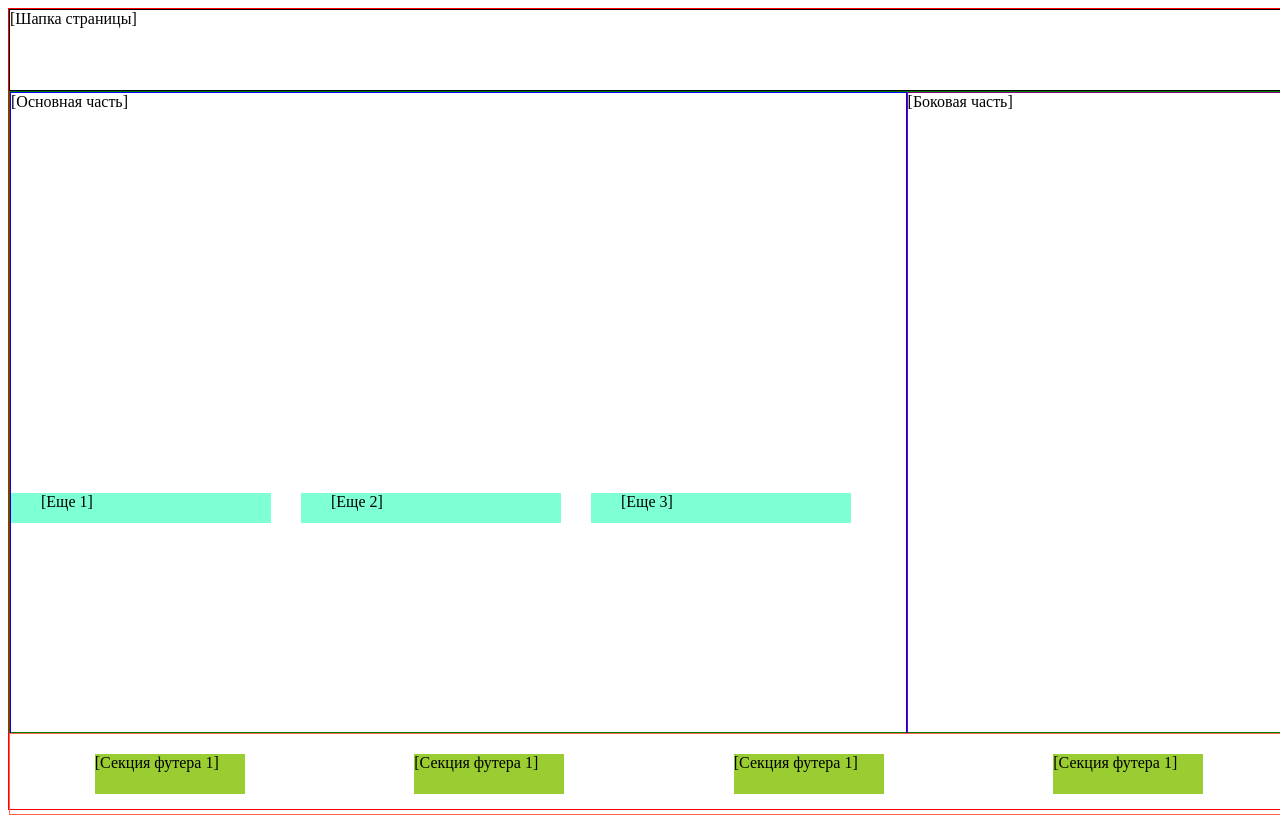
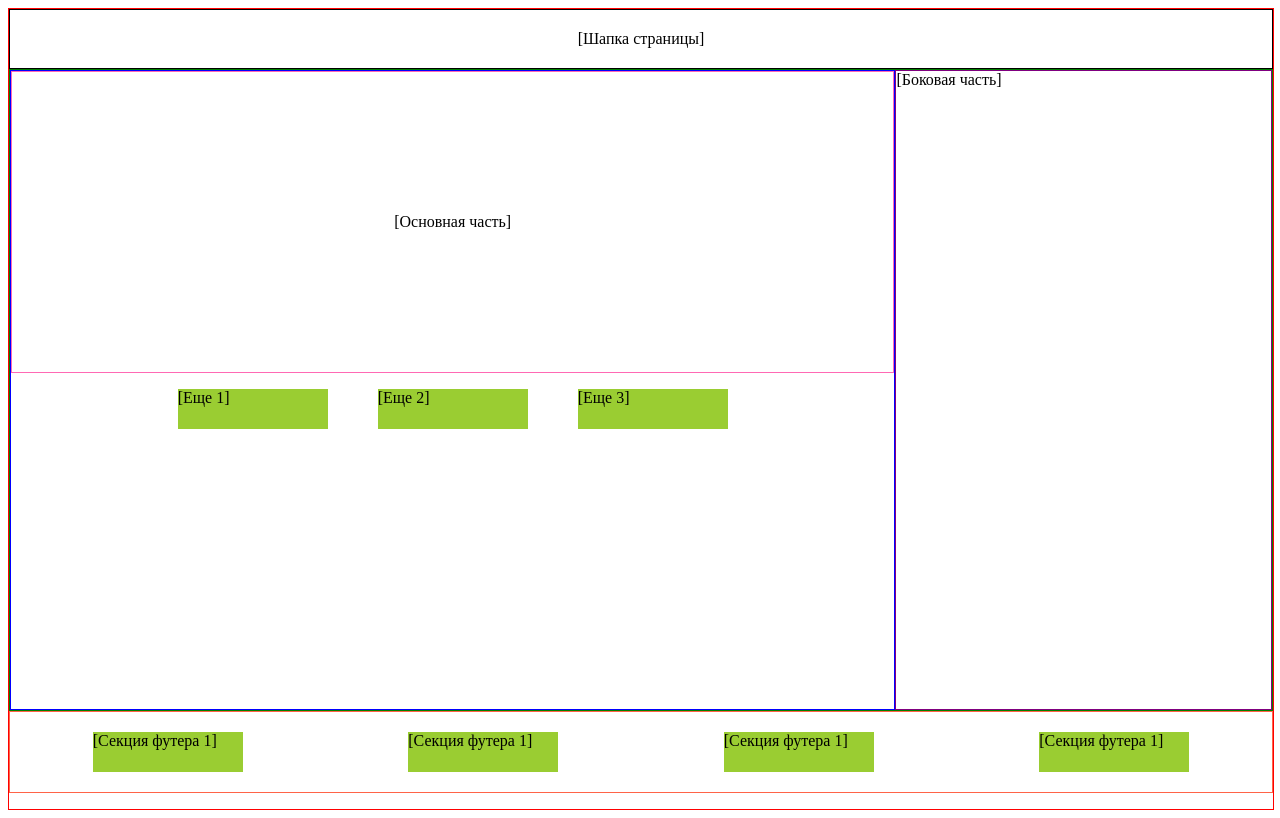
Before and after one commit to VitaKrivyakova/week5-layout, a plain HTML site: page index.html in a window 1280 px wide. Drawn offline with Linux system fonts and the light colour scheme.

Commit message:
flexbox layout

```diff
--- a/index.html
+++ b/index.html
@@ -6,24 +6,26 @@
     <link rel="stylesheet" href="./style.css" />
     <title>layout</title>
   </head>
-  <body class="body">
+  <body>
+    <div class="conteiner">
       <header class="header">[Шапка страницы]</header>
       <main class="main">
         <section class="section">
-        <div class="main-paragraph">[Основная часть]</div>
-        <div class="content">
-          <p class="paragraph">[Еще 1]</p>
-          <p class="paragraph">[Еще 2]</p>
-          <p class="paragraph">[Еще 3]</p>
+          <div class="main-section">[Основная часть]</div>
+          <div class="main-text">
+            <p class="text">[Еще 1]</p>
+            <p class="text">[Еще 2]</p>
+            <p class="text">[Еще 3]</p>
           </div>
         </section>
         <aside class="aside">[Боковая часть]</aside>
       </main>
       <footer class="footer">
-      <section class="footer-p">[Секция футера 1]</section>
-      <section class="footer-p">[Секция футера 1]</section>
-      <section class="footer-p">[Секция футера 1]</section>
-      <section class="footer-p">[Секция футера 1]</section>
+        <section class="text">[Секция футера 1]</section>
+        <section class="text">[Секция футера 1]</section>
+        <section class="text">[Секция футера 1]</section>
+        <section class="text">[Секция футера 1]</section>
       </footer>
+    </div>
   </body>
 </html>
--- a/style.css
+++ b/style.css
@@ -1,66 +1,54 @@
-.body {
-  display: flex;
-  width: 100vw;
+.conteiner {
+  width: 100%;
   height: 100vh;
   border: 1px solid red;
-  flex-wrap: wrap;
 }
 .header {
-  width: 100vw;
-  height: 10%;
+  /* height: 10%; */
   border: 1px solid black;
+  text-align: center;
+  padding-top: 20px;
+  padding-bottom: 20px;
 }
 .main {
   display: flex;
-  width: 100%;
   height: 80%;
-
   border: 1px solid green;
-  flex-wrap: wrap;
+  /* flex-wrap: wrap; */
 }
 .section {
-  justify-content: center;
-  flex-wrap: wrap;
+  display: flex;
+  flex-direction: column;
   width: 70%;
-  height: 100%;
-  /*flex-wrap: wrap;
-  flex-grow: 1;*/
   border: 1px solid blue;
 }
-.main-paragraph {
-  height: 60%;
+.main-section {
+  display: flex;
+  border: 1px solid hotpink;
+  justify-content: center;
+  line-height: 300px;
 }
-.content {
-  display: inline-flex;
+.main-text {
+  display: flex;
+  justify-content: center;
+  gap: 50px;
   flex-wrap: wrap;
-  justify-content: center;
-  gap: 30px;
-
-  height: 40%;
-}
-.paragraph {
-  width: 200px;
-  height: 30px;
-  background-color: aquamarine;
-  padding-left: 30px;
-  padding-right: 30px;
 }
 .aside {
   flex-grow: 1;
-  /*width: 30%;
-  height: 100%;*/
   border: 1px solid purple;
 }
 
 .footer {
-  display: inline-flex;
+  display: flex;
+  flex-direction: row;
   justify-content: space-around;
-  width: 100%;
-  height: 10%;
   border: 1px solid tomato;
-  align-items: center;
+  padding-top: 20px;
+  padding-bottom: 20px;
+  /* height: 9%; */
 }
-.footer-p {
+.text {
   width: 150px;
   height: 40px;
   background-color: yellowgreen;
```
Lines whose indentation alone changed are shown as unchanged.
